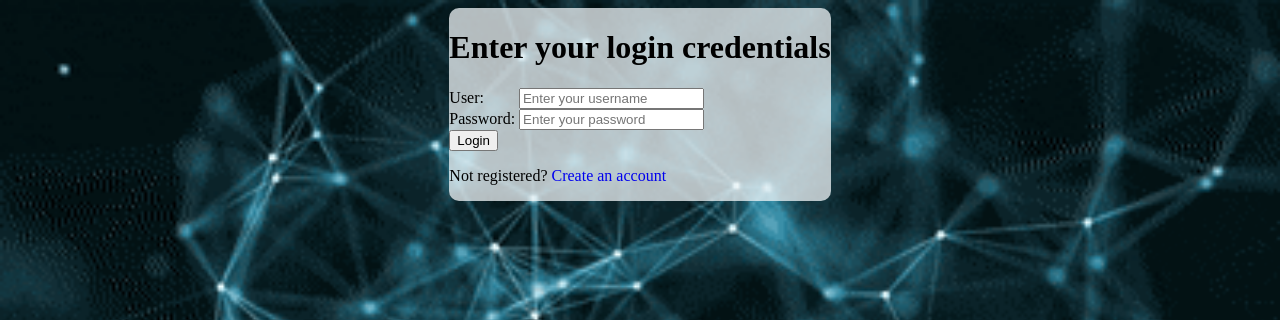
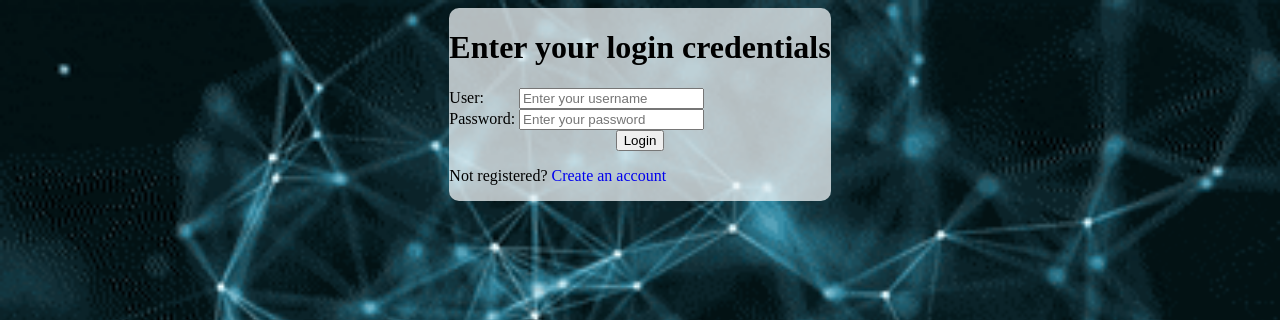
Before and after one commit to Chadis16/Finance-App, a Python web app: template templates/Login.html in a window 1280 px wide. Shown: the top 320 px of the page. Run offline with Jinja, Linux system fonts and the light colour scheme; the template is opened without the code that fills it, so the values that code supplies are empty.

Commit message:
Update Login.html

```diff
--- a/templates/Login.html
+++ b/templates/Login.html
@@ -14,13 +14,13 @@
                 <br>
                 <label for="Password">Password:</label>
                 <input type="password" id="Password" name="Password" placeholder="Enter your password" required>
-                <div class="wrap">
-                    <button type="submit" style="float: center;">Login</button>
-                </div>
+                <br>
+                <button type="submit" style="display: block; margin: 0 auto;">Login</button>
             </form>
             <p>Not registered?
                 <a href="Register" style="text-decoration: none;">Create an account</a>
             </p>
         </div>
     </body>
+
 </html>
```
